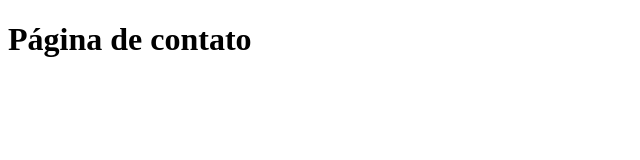
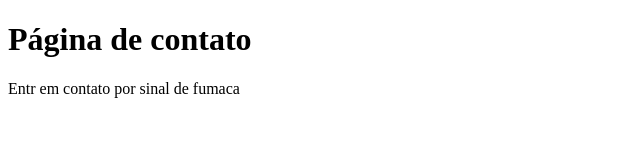
Before and after one commit to louGastardi/sistemaDeCadastro, a plain HTML site: page contact.html in a window 1280 px wide. Shown: the whole page, without its empty margins (0-640 px from the left). Drawn offline with Linux system fonts and the light colour scheme.

Commit message:
add forma de contato

```diff
--- a/contact.html
+++ b/contact.html
@@ -8,5 +8,6 @@
 </head>
 <body>
     <h1>Página de contato</h1>
+    <p>Entr em contato por sinal de fumaca</p>
 </body>
 </html>
```
